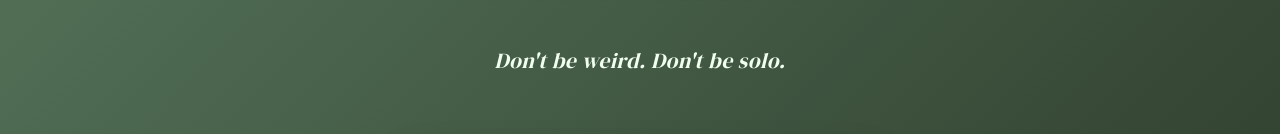
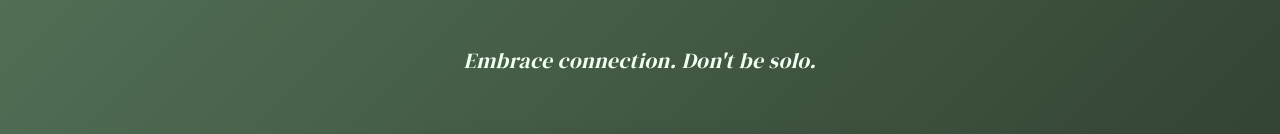
Before and after one commit to allynscode/bearmatch-landing, a plain HTML site: page index.html in a window 1280 px wide. Shown: the part 155-289 px from the top of the page. Drawn offline with Linux system fonts and the light colour scheme.

Commit message:
tagline edit

```diff
--- a/index.html
+++ b/index.html
@@ -16,7 +16,7 @@
         <div class="logo">
             <h1>BearMatch</h1>
         </div>
-        <p class="tagline">Don't be weird. Don't be solo.</p>
+        <p class="tagline">Embrace connection. Don't be solo.</p>
     </header>
 
     <main>
```
